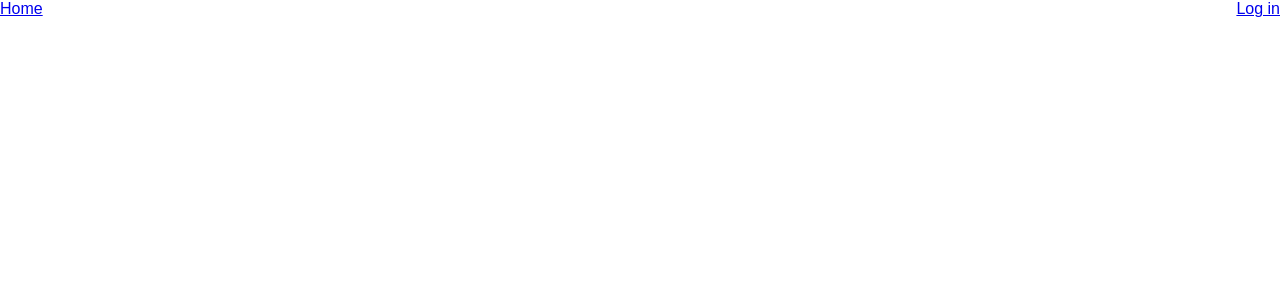
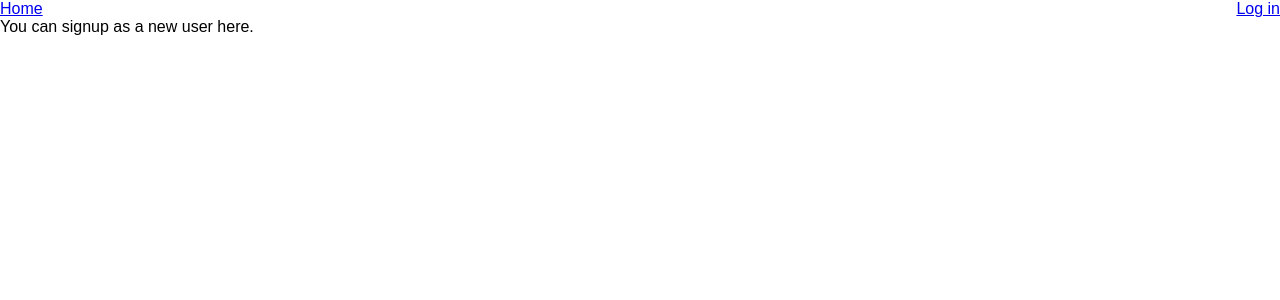
Before and after one commit to whuizenga/atlanta-rocks-project, a React (Create React App) app in the folder client/: page /signup in a window 1280 px wide. Shown: the top 300 px of the page. Built offline with nearby package versions, Linux system fonts and the light colour scheme; a web font is replaced by a local one.

Commit message:
Added a link to go to sign up as a new user

```diff
--- a/client/src/App.js
+++ b/client/src/App.js
@@ -7,10 +7,10 @@ import LoginButton from './Components/Login';
 import Homepage from './Components/Homepage.jsx';
 import SearchPage from './Components/SearchPage.jsx';
 import LoginScreen from './Components/LoginScreen.jsx';
+import SignupScreen from './Components/SignupScreen.jsx';
 import UserPage from './Components/UserPage.jsx';
 import ShowWall from './Components/ShowWall.jsx';
 import ShowDifficulty from './Components/ShowDifficulty.jsx';
-
 
 class App extends Component {
   constructor(){
@@ -97,6 +97,7 @@ class App extends Component {
                 loggedIn={this.state.loggedIn}
                 username={this.state.username}
                 />} />
+          <Route exact page="/signup" component={SignupScreen} />
           <Route exact path="/user/:username" render={routeProps =>
               <UserPage {...routeProps}
               loggedIn = {this.state.loggedIn}
--- a/client/src/Components/LoginScreen.jsx
+++ b/client/src/Components/LoginScreen.jsx
@@ -1,5 +1,5 @@
 import React, { Component } from 'react';
-import { Redirect } from 'react-router-dom';
+import { Redirect, Link } from 'react-router-dom';
 import styled from 'styled-components';
 
 class LoginScreen extends Component {
@@ -22,7 +22,7 @@ class LoginScreen extends Component {
 
         return (
             <div>
-                <h1>Please login or sign up</h1>
+                <h1>Please login or <Link to="/signup">sign up</Link></h1>
                 <LoginDiv>
                 {this.props.loginError ? <p>{this.props.loginError}</p> : null}
                 <form onSubmit={this.props.handleLogin}>
--- /dev/null
+++ b/client/src/Components/SignupScreen.jsx
@@ -0,0 +1,13 @@
+import React, { Component } from 'react';
+
+class SignupScreen extends Component {
+    render() {
+        return (
+            <div>
+                You can signup as a new user here.
+            </div>
+        );
+    }
+}
+
+export default SignupScreen;
```
